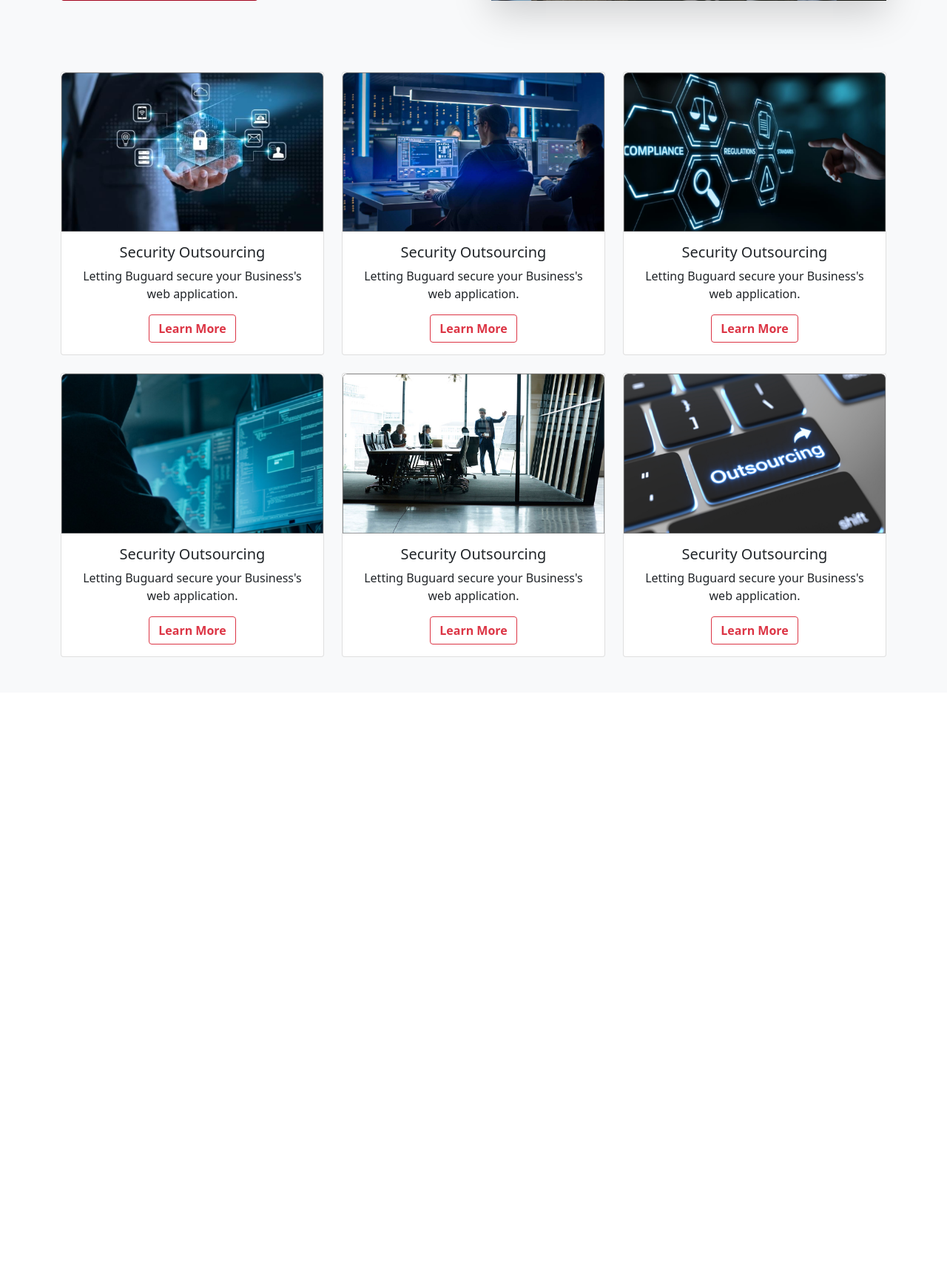
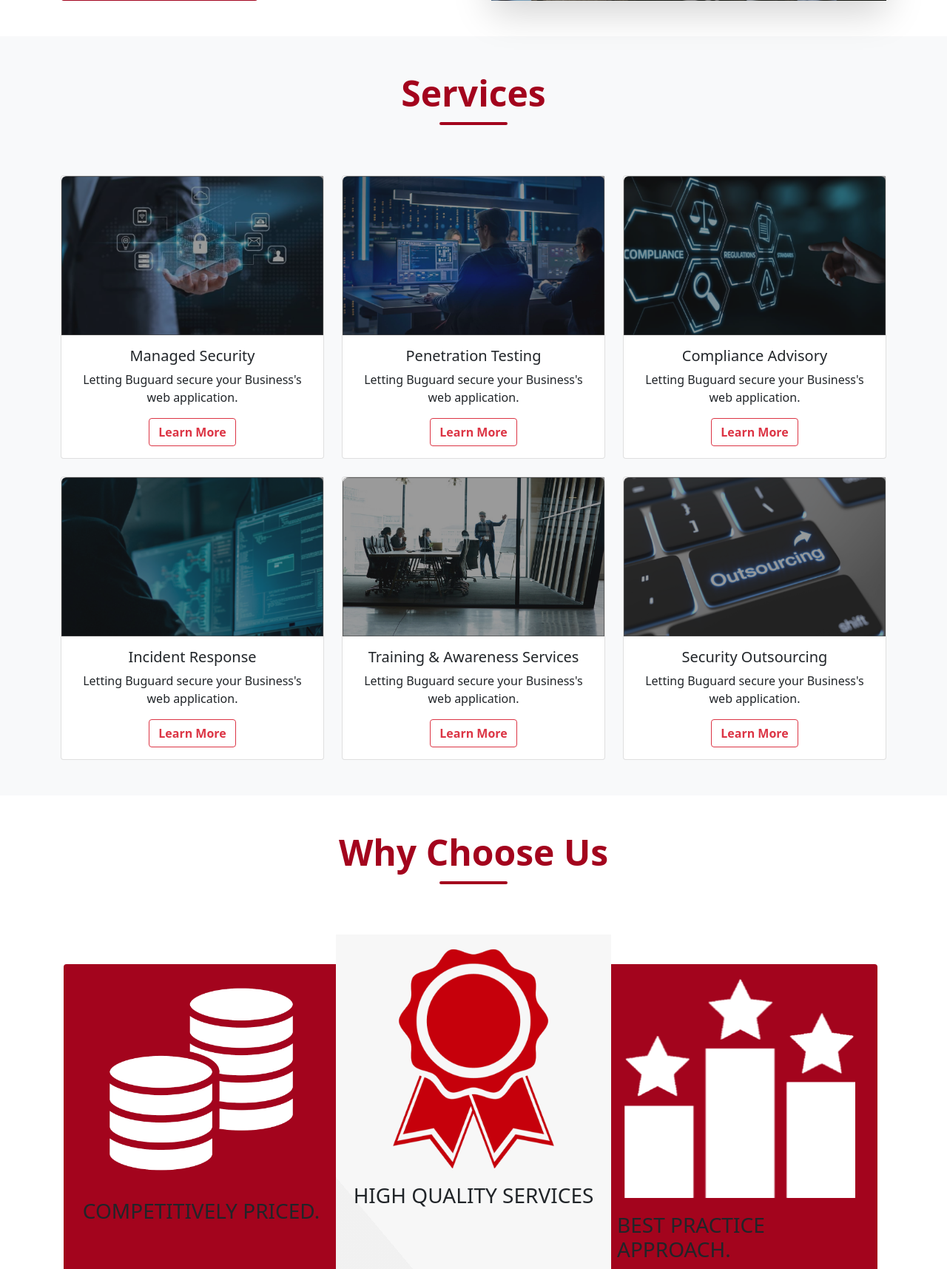
Before and after one commit to m7mdso3dy/bugurad, a PHP site: page / in a window 1280 px wide. Shown: the part 1248-2963 px from the top of the page at 74% size. Before the commit the page ends 2136 px from the top, so only its background shows below. Run offline with PHP 8.4, Linux system fonts and the light colour scheme.

Commit message:
seond step

```diff
--- a/index.html
+++ b/index.html
@@ -46,14 +46,14 @@
             <button type="button" class="btn btn-danger">Contact US</button>
         </section>
         <section class="achives container">
-            <ul>
-                <li class="achive"><span>24+</span><span>YEARS OF EXPERIENCE</span></li>
-                <li class="achive"><span>50+</span><span>PROJECTS</span></li>
-                <li class="achive"><span>80+</span><span>CERTIFICATIONS</span></li>
+            <ul class="row">
+                <li class="col achive"><span>24+</span><span>YEARS OF EXPERIENCE</span></li>
+                <li class="col achive"><span>50+</span><span>PROJECTS</span></li>
+                <li class="col achive"><span>80+</span><span>CERTIFICATIONS</span></li>
             </ul>
         </section>
     </header>
-    <section class="about py-5 bg-light">
+    <section class="about py-5 ">
         <div class="container">
             <div class="row">
                 <div class="
@@ -66,7 +66,6 @@
                 ">
                     <h2 class="
                     about__heading
-                    heading-primary
                     display-6
                     position-relative
                     mb-4
@@ -111,13 +110,33 @@
         </div>
     </section>
     <section class="services py-5 bg-light">
+        <h2 class="
+                            about__heading
+                            heading-primary
+                            display-6
+                            position-relative
+                            mb-5
+                            text-capitalize
+                            text-danger
+                            fw-bold
+                            text-center
+
+
+
+                          ">
+            Services
+        </h2>
         <div class="container text-center">
             <div class="row row-cols-1 row-cols-md-3 g-4">
                 <div class="col">
                     <div class="card">
-                        <img src="imgs/c374049d-4e4c-45c9-b88a-6798c4c51003.png" class="card-img-top" alt="...">
+                        <div class="layer">
+                            <img src="imgs/c374049d-4e4c-45c9-b88a-6798c4c51003.png" class="card-img-top" alt="...">
+                            <div class="inner-layer">   </div>
+                        </div>
+
                         <div class="card-body">
-                            <h5 class="card-title">Security Outsourcing</h5>
+                            <h5 class="card-title">Managed Security</h5>
                             <p class="card-text">Letting Buguard secure your Business's web application.</p>
                             <a href="#" class="cs-btn btn bg-transparent btn-outline-danger fw-bold">Learn More</a>
                         </div>
@@ -125,9 +144,13 @@
                 </div>
                 <div class="col">
                     <div class="card">
-                        <img src="imgs/iStock-1194430861-1-2.png" class="card-img-top" alt="...">
+                        <div class="layer">
+                            <img src="imgs/iStock-1194430861-1-2.png" class="card-img-top" alt="...">
+                            <div class="inner-layer"></div>
+                        </div>
+
                         <div class="card-body">
-                            <h5 class="card-title">Security Outsourcing</h5>
+                            <h5 class="card-title"> Penetration Testing</h5>
                             <p class="card-text">Letting Buguard secure your Business's web application.</p>
                             <a href="#" class="cs-btn btn bg-transparent btn-outline-danger fw-bold">Learn More</a>
                         </div>
@@ -135,9 +158,13 @@
                 </div>
                 <div class="col">
                     <div class="card">
-                        <img src="imgs/107c0fbf-4c1a-4d94-b426-3fbc743b3230.png" class="card-img-top" alt="...">
+                        <div class="layer">
+                            <div class="inner-layer"></div>
+                            <img src="imgs/107c0fbf-4c1a-4d94-b426-3fbc743b3230.png" class="card-img-top" alt="...">
+                        </div>
+
                         <div class="card-body">
-                            <h5 class="card-title">Security Outsourcing</h5>
+                            <h5 class="card-title">Compliance Advisory</h5>
                             <p class="card-text">Letting Buguard secure your Business's web application.</p>
                             <a href="#" class="cs-btn btn bg-transparent btn-outline-danger fw-bold">Learn More</a>
                         </div>
@@ -145,9 +172,14 @@
                 </div>
                 <div class="col">
                     <div class="card">
-                        <img src="imgs/tn-webinar-advanced-threat-hunting-incident-response-enterprise-edr-featured.png" class="card-img-top" alt="...">
+                        <div class="layer">
+                                                    <img src="imgs/tn-webinar-advanced-threat-hunting-incident-response-enterprise-edr-featured.png" class="card-img-top"
+                                                        alt="...">
+                        <div class="inner-layer"></div>
+                        </div>
+
                         <div class="card-body">
-                            <h5 class="card-title">Security Outsourcing</h5>
+                            <h5 class="card-title">Incident Response</h5>
                             <p class="card-text">Letting Buguard secure your Business's web application.</p>
                             <a href="#" class="cs-btn btn bg-transparent btn-outline-danger fw-bold">Learn More</a>
                         </div>
@@ -155,9 +187,13 @@
                 </div>
                 <div class="col">
                     <div class="card">
-                        <img src="imgs/consultancy hero.png" class="card-img-top" alt="...">
+                        <div class="layer">
+                            <img src="imgs/consultancy hero.png" class="card-img-top" alt="...">
+                            <div class="inner-layer"></div>
+                        </div>
+
                         <div class="card-body">
-                            <h5 class="card-title">Security Outsourcing</h5>
+                            <h5 class="card-title">Training & Awareness Services</h5>
                             <p class="card-text">Letting Buguard secure your Business's web application.</p>
                             <a href="#" class="cs-btn btn bg-transparent btn-outline-danger fw-bold">Learn More</a>
                         </div>
@@ -165,7 +201,10 @@
                 </div>
                 <div class="col">
                     <div class="card">
-                        <img src="imgs/outsourcing-text-keyboard-button.png" class="card-img-top" alt="...">
+                            <div class="layer">
+                                <img src="imgs/outsourcing-text-keyboard-button.png" class="card-img-top" alt="...">
+                                <div class="inner-layer"></div>
+                            </div>
                         <div class="card-body">
                             <h5 class="card-title">Security Outsourcing</h5>
                             <p class="card-text">Letting Buguard secure your Business's web application.</p>
@@ -176,6 +215,53 @@
             </div>
         </div>
 
+    </section>
+    <section class="whychooseus py-5">
+        <h2 class="
+                                    about__heading
+                                    heading-primary
+                                    display-6
+                                    position-relative
+                                    mb-5
+                                    text-capitalize
+                                    text-danger
+                                    fw-bold
+                                    text-center
+
+
+
+                                  ">
+            Why Choose Us
+        </h2>
+        <div class="container">
+            <div class="card-group">
+                <div class="card">
+                    <img src="imgs/v17.png" alt="" width="266px" height="277px">
+                    <h3>COMPETITIVELY PRICED.</h3>
+                    <p>We Believe That Security Services Should Be Accessible And Affordable For Businesses Of All Sizes. We Achieve This By
+                    Offering Competitive Rates, And Providing Options In Our Proposals To Strike A Balance Between Assurance Requirements
+                    And Budget.</p>
+                </div>
+                <div class="card">
+                    <img src="imgs/v16.png" alt="" width="218 px" height="296 px">
+                    <h3>HIGH QUALITY SERVICES</h3>
+                    <p>We Follow Strict Quality Assurance
+                    Procedures To Ensure Highquality Services.
+                    The Quality Of Our Services Is Bolstered By
+                    Selfevident Abilities With Viable And
+                    Demonstrated Security Assessment
+                    Methodologies That Are Custom Fitted For
+                    Every Condition Sort</p>
+                </div>
+                <div class="card">
+                    <img src="imgs/v18.png" alt="" width="312px" height="296px">
+                    <h3>BEST PRACTICE APPROACH.</h3>
+                    <p>We Work Diligently To Achieve Industry Best Practices, Using Widely Accepted Methodologies And Testing Frameworks To
+                    Ensure Consistency In Our Approach. This Means Our Services Can Be Trusted To Provide Quality Results And Valuable
+                    Assurance.</p>
+                </div>
+            </div>
+        </div>
     </section>
 
 
--- a/styles/index.css
+++ b/styles/index.css
@@ -34,15 +34,15 @@ nav {
   justify-content: center;
   padding-bottom: 4.25rem;
 }
+.achives > ul > li > span {
+  display: block;
+}
 .achives > ul > li {
   text-align: center;
 }
-.achives > ul > li > span {
-  display: block;
-}
-.achives > ul > li + li {
+/* .achives > ul > li + li {
   margin-left: 11.25rem;
-}
+} */
 
 .extra-info {
   font-size: 2rem;
@@ -58,3 +58,89 @@ nav {
   background-color: #a3041d !important;
   color: #fff !important;
 }
+.mb-5 {
+  margin-bottom: 4.25rem !important;
+}
+.layer {
+  position: relative;
+}
+.layer > img {
+  z-index: 5;
+}
+.inner-layer {
+  width: 100%;
+  height: 100%;
+  top: 0;
+  position: absolute;
+  z-index: 10;
+  background-image: url(../imgs/Rectangle\ 302.png);
+}
+
+.heading-primary::after {
+  content: "";
+  display: block;
+  width: 5.75rem;
+  height: 0.25rem;
+  border-radius: 20px;
+  box-shadow: 0.3px 0.3px 6px var(--transparent-red);
+  background: #a3041d;
+  margin: 10px auto;
+}
+.whychooseus > .container > .card-group > .card {
+  box-sizing: border-box;
+  display: flex;
+  flex-direction: column;
+  align-items: center;
+  padding: 20px 20px 30px;
+  border: none;
+  box-shadow: none;
+  position: relative;
+  z-index: 5;
+  overflow: hidden;
+}
+/* .whychooseus > .container > .card-group > .card::after {
+  content: "";
+  width: 100%;
+  height: 50px;
+  position: absolute;
+  bottom: -1px;
+  background-color: black;
+} */
+.whychooseus > .container > .card-group > .card > * {
+  margin-bottom: 20px;
+}
+.whychooseus > .container > .card-group > .card:nth-child(odd) {
+  clip-path: polygon(100% 0, 100% 65%, 49% 72%, 0 65%, 0 0);
+
+  background-image: linear-gradient(
+    212deg,
+    #a3041d 0%,
+    #a3041d 50%,
+    #bf0a26 50%
+  );
+  margin-top: 40px;
+  z-index: 0;
+}
+.whychooseus > .container > .card-group > .card:nth-child(1) {
+  position: relative;
+  left: 4px;
+}
+.whychooseus > .container > .card-group > .card:nth-child(3) {
+  position: relative;
+  right: 12px;
+}
+.whychooseus > .container > .card-group > .card:nth-child(2) {
+  clip-path: polygon(100% 0, 100% 73%, 49% 89%, 0 73%, 0 0);
+
+  padding-bottom: 460px;
+  z-index: 5;
+  background-image: linear-gradient(
+    230deg,
+    #f7f7f7 0%,
+    #f7f7f7 50%,
+    rgba(162, 162, 162, 0.15) 50%
+  );
+}
+.whychooseus > .container > .card-group > .card > p {
+  margin-top: 62px;
+}
```
Also changed, not shown: imgs/Rectangle 302.png (added), imgs/v16.png (added), imgs/v17.png (added), imgs/v18.png (added).
